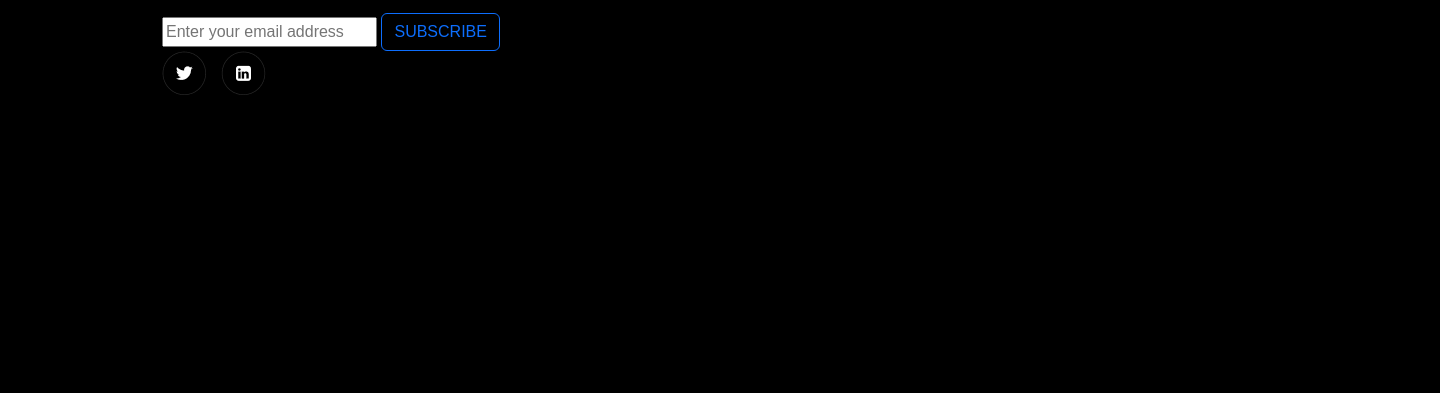
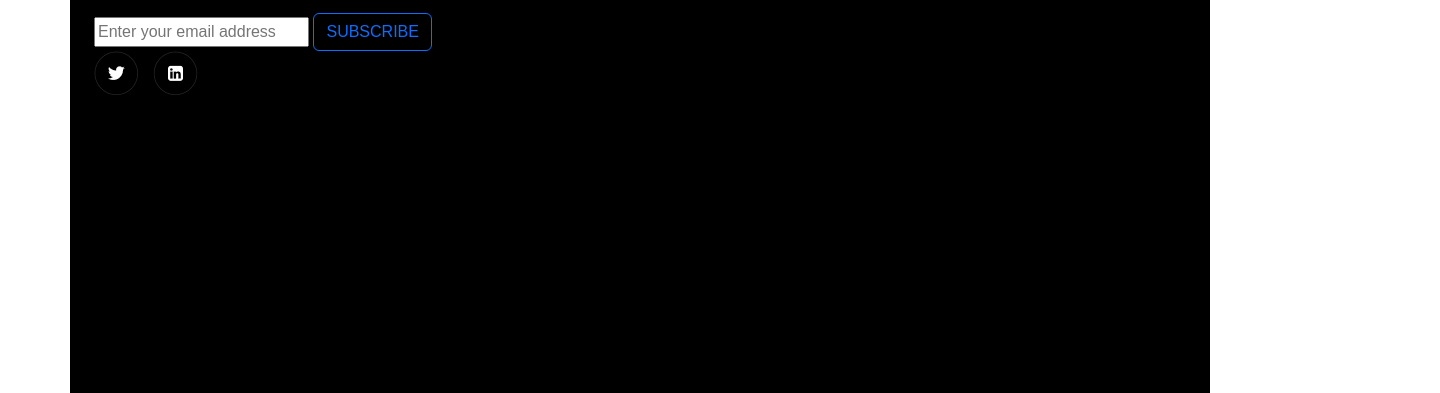
Before and after one commit to gayatrijha/brand, a plain HTML site: page index.html in a window 1280 px wide. Shown: the part 2233-2626 px from the top of the page, 1440 px wide, since content can reach past the window. Drawn offline with nearby package versions, Linux system fonts and the light colour scheme; a web font is replaced by a local one.

Commit message:
changses

```diff
--- a/index.html
+++ b/index.html
@@ -157,7 +157,7 @@
       </div>
     </div>
 
-    <div class="container-fluid footer">
+    <div class="container footer">
       <div class="container">
         <div class="row">
           <div class="col-6">
```
